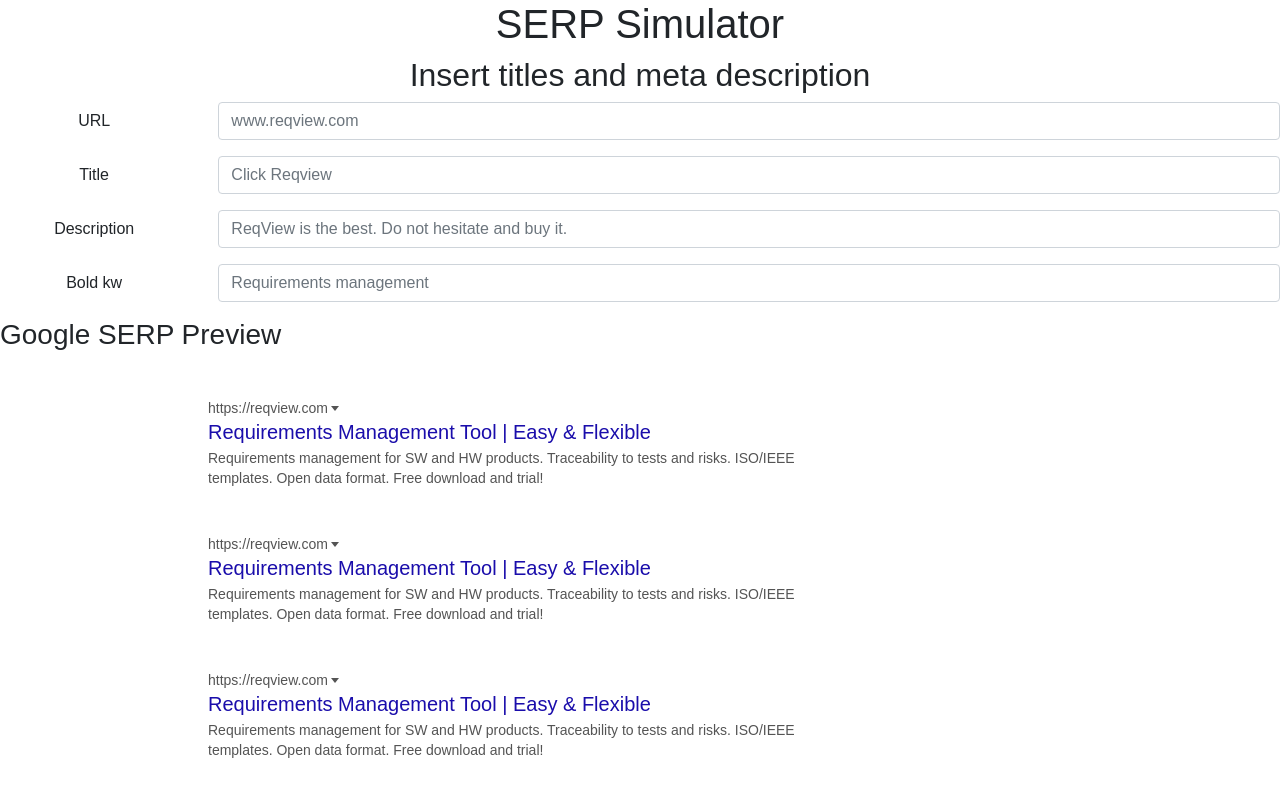
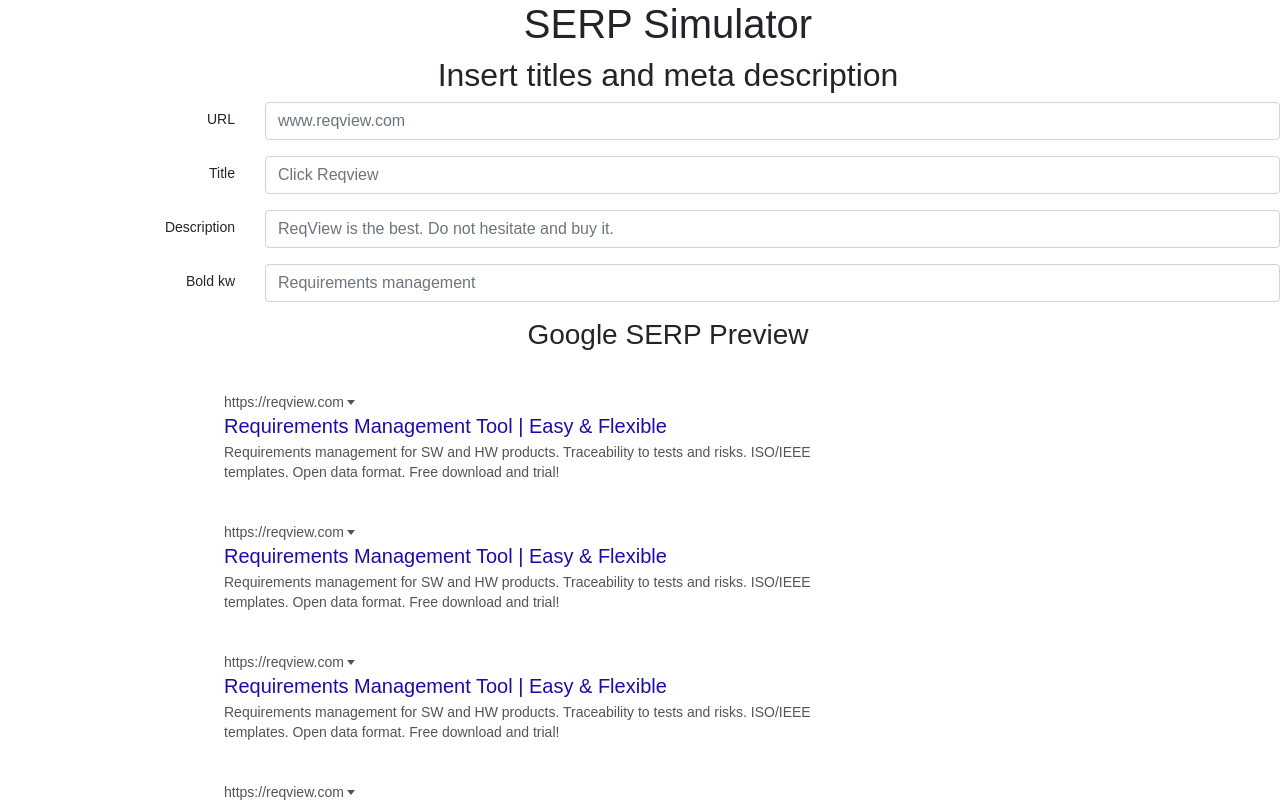
Before and after one commit to tomnovacek/SERP-simulator, a React (Create React App) app: page / in a window 1280 px wide. Shown: the top 802 px of the page. Built offline with nearby package versions, Linux system fonts and the light colour scheme.

Commit message:
css app headings

```diff
--- a/src/Serp.js
+++ b/src/Serp.js
@@ -1,5 +1,4 @@
 import React from "react";
-import Form from "./Form";
 
 function Serp(props) {
   return (
--- a/src/styles.css
+++ b/src/styles.css
@@ -1,16 +1,15 @@
 .App {
   font-family: sans-serif;
   text-align: center;
-}
-body {
   font-family: Arial;
   font-size: 14px;
   background-color: rgb(255, 255, 255);
-  margin-left: 13em;
+  margin-left: 4em;
 }
 
 label {
   display: inline-block;
+  text-align: right;
   width: 180px;
   margin-bottom: 0.625em;
 }
@@ -21,11 +20,7 @@
 h1,
 h2,
 h3 {
-  margin-top: 3em;
-}
-
-h3 {
-  text-align: left;
+  margin: 2em 3em;
 }
 
 .short {
@@ -39,7 +34,7 @@
 .serp-preview {
   width: 600px;
   margin-top: 3em;
-  margin-left: 13em;
+  margin-left: 12em;
 }
 
 .serp-arrow {
```
